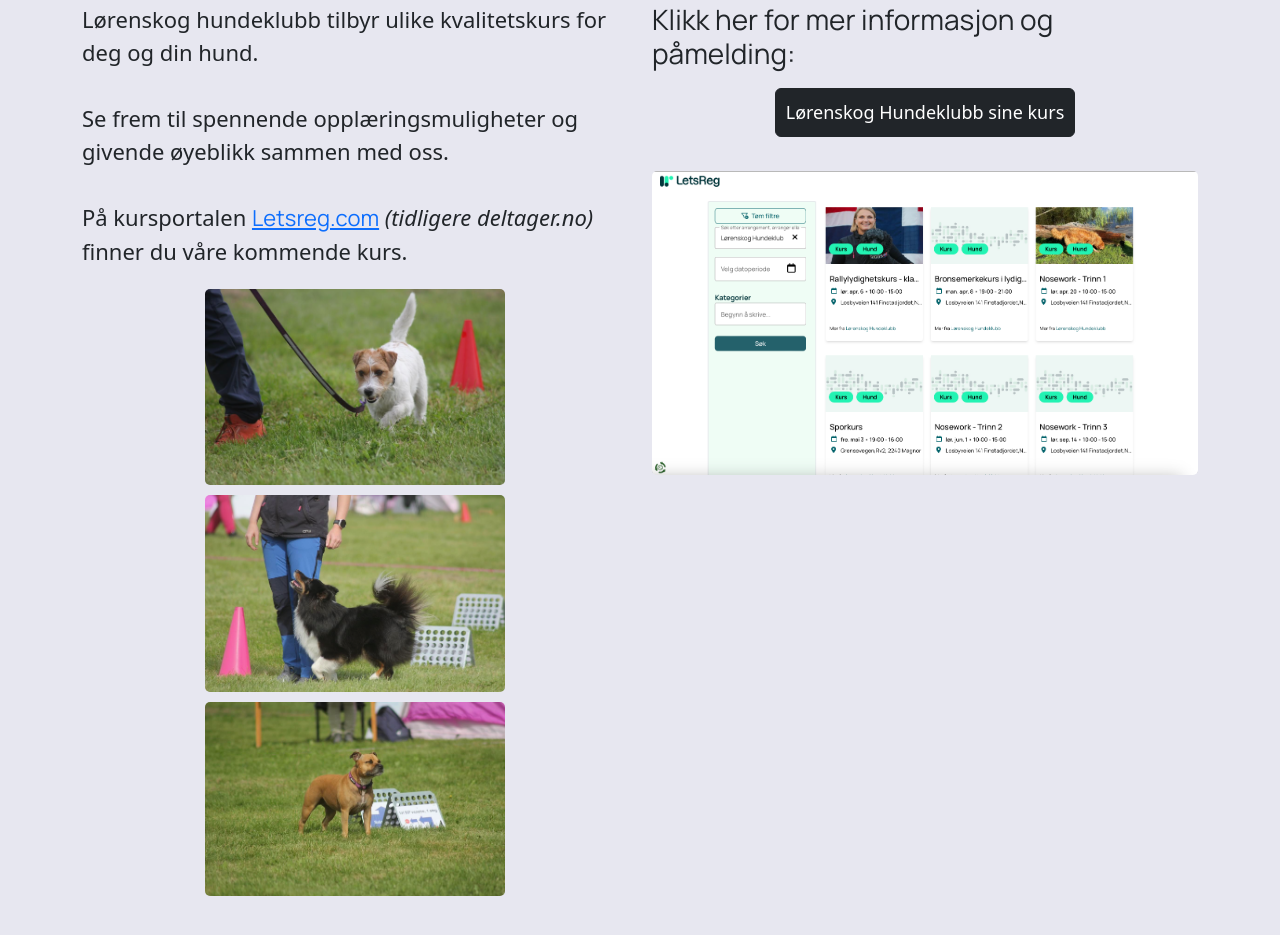
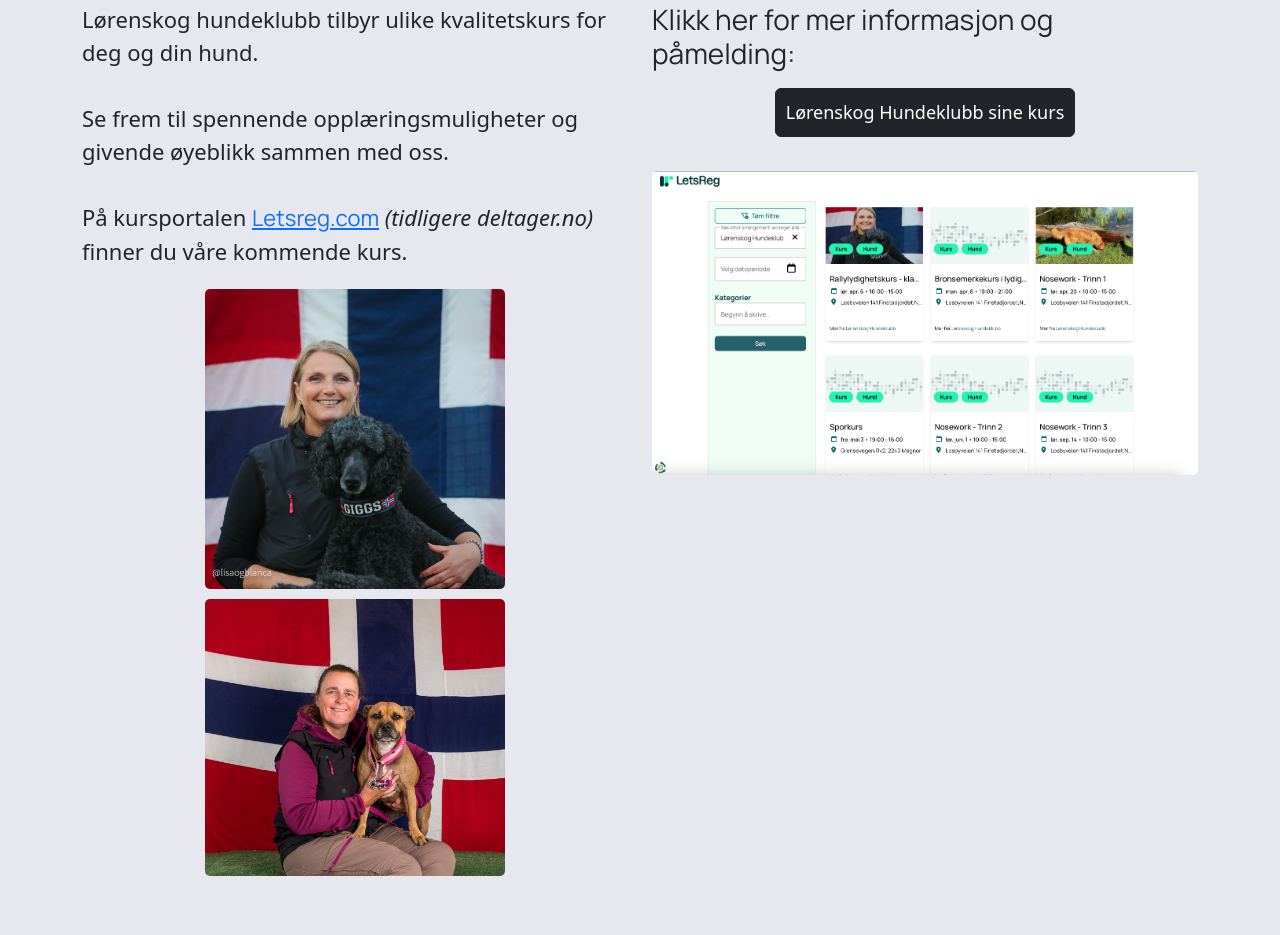
Before and after one commit to rebekkanordheim/lorenskoghundeklubb, a website: page kurs.html in a window 1280 px wide. Shown: the part 231-1166 px from the top of the page. Drawn offline with nearby package versions, Linux system fonts and the light colour scheme.

Commit message:
endringer 27.01 gjort

```diff
--- a/kurs.html
+++ b/kurs.html
@@ -85,9 +85,8 @@
             <br>På kursportalen <a href="https://www.letsreg.com/no/search#/search?searchtext=L%C3%B8renskog%20Hundeklubb" target="_blank">Letsreg.com</a> <i>(tidligere deltager.no) </i> finner du våre kommende kurs.
           </p>
           <div>
-            <img class="informasjons-bilde3 img-fluid" src="/images/406810108_1664237434350046_7152831147774538005_n.png">
-            <img class="informasjons-bilde3 img-fluid" src="/images/393065390_2704545733026064_1251052275611380402_n.png">
-            <img class="informasjons-bilde3 img-fluid" src="/images/407334169_194068163787683_383458548624003620_n.jpg">
+            <img class="informasjons-bilde3 img-fluid" src="/images/Mette og Giggs - bilde 1.jpg">
+            <img class="informasjons-bilde3 img-fluid" src="/images/Bilde Karen.jpg">
           </div>
         </div>
         <div class="col">
```
Also changed, not shown: aktuelt.html (+1 -1 lines), egentrening.html (+3 -2 lines), medlemstrening.html (+1 -1 lines), images/Bilde Karen.jpg (added), images/IMG_5906-kopi.png (added), images/IMG_5906.JPG (added), images/Mette og Giggs - bilde 1.jpg (added), 2 other files.
